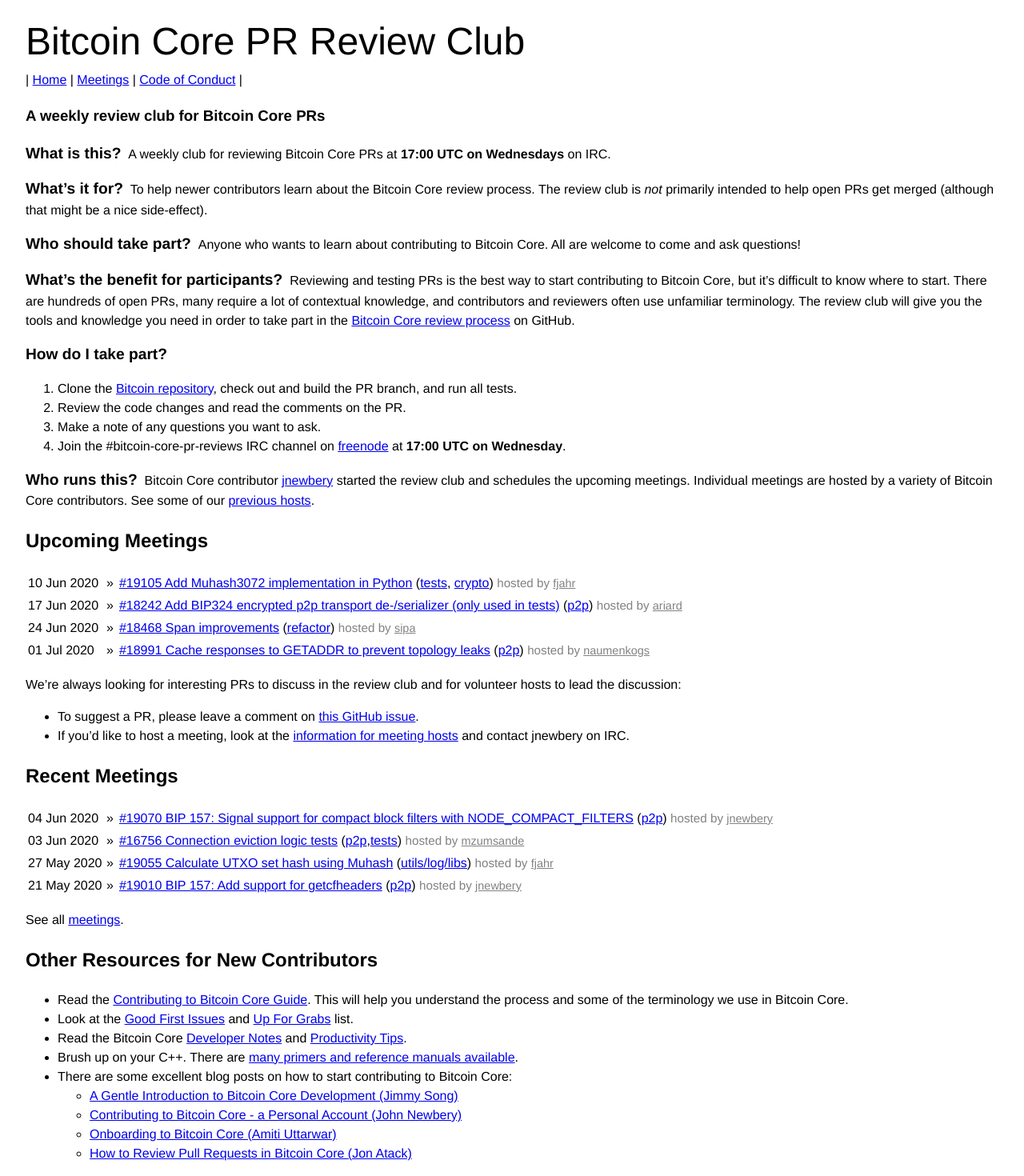
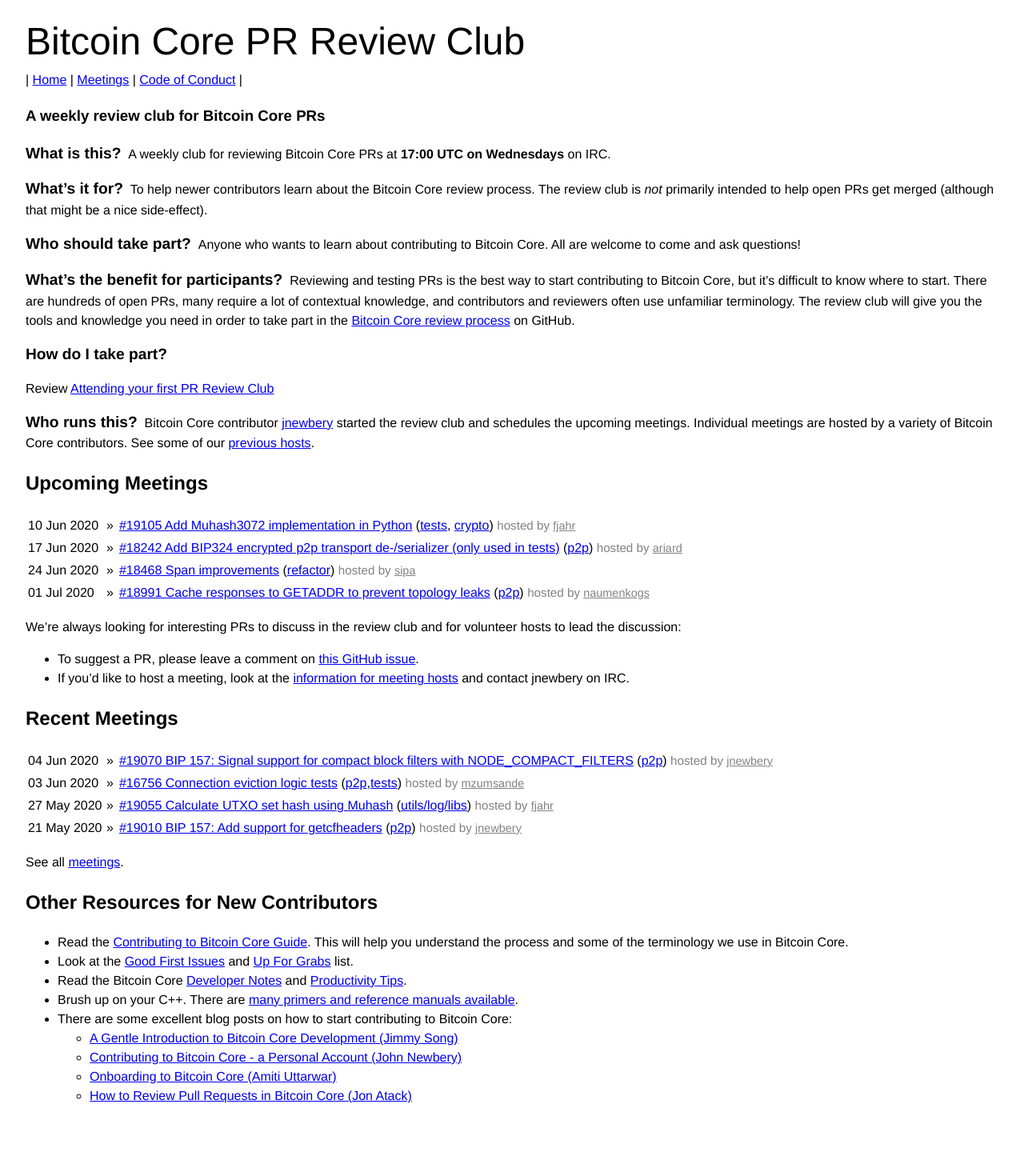
Before and after one commit to bitcoin-core-review-club/website, a Jekyll site: the page built from index.md, in a window 1280 px wide. Shown: the whole page at 80% size. Built offline with Jekyll 4.4.1, drawn with Linux system fonts in a browser that asks for light colours; after the commit the page ends 1398 px from its top, so only the background shows below that.

Commit message:
Update index.md

```diff
--- a/index.md
+++ b/index.md
@@ -27,11 +27,7 @@
 
 <span class="question">How do I take part?</span>
 
-1. Clone the [Bitcoin repository](https://github.com/bitcoin/bitcoin), check out
-   and build the PR branch, and run all tests.
-2. Review the code changes and read the comments on the PR.
-3. Make a note of any questions you want to ask.
-4. Join the {{ site.meeting_location }} at **{{ site.meeting_time }} on {{ site.meeting_day }}**.
+Review [Attending your first PR Review Club](/your-first-meeting/)
 
 <span class="question">Who runs this?</span> &nbsp;Bitcoin Core contributor
 [jnewbery](https://github.com/jnewbery) started the review club and schedules
```
